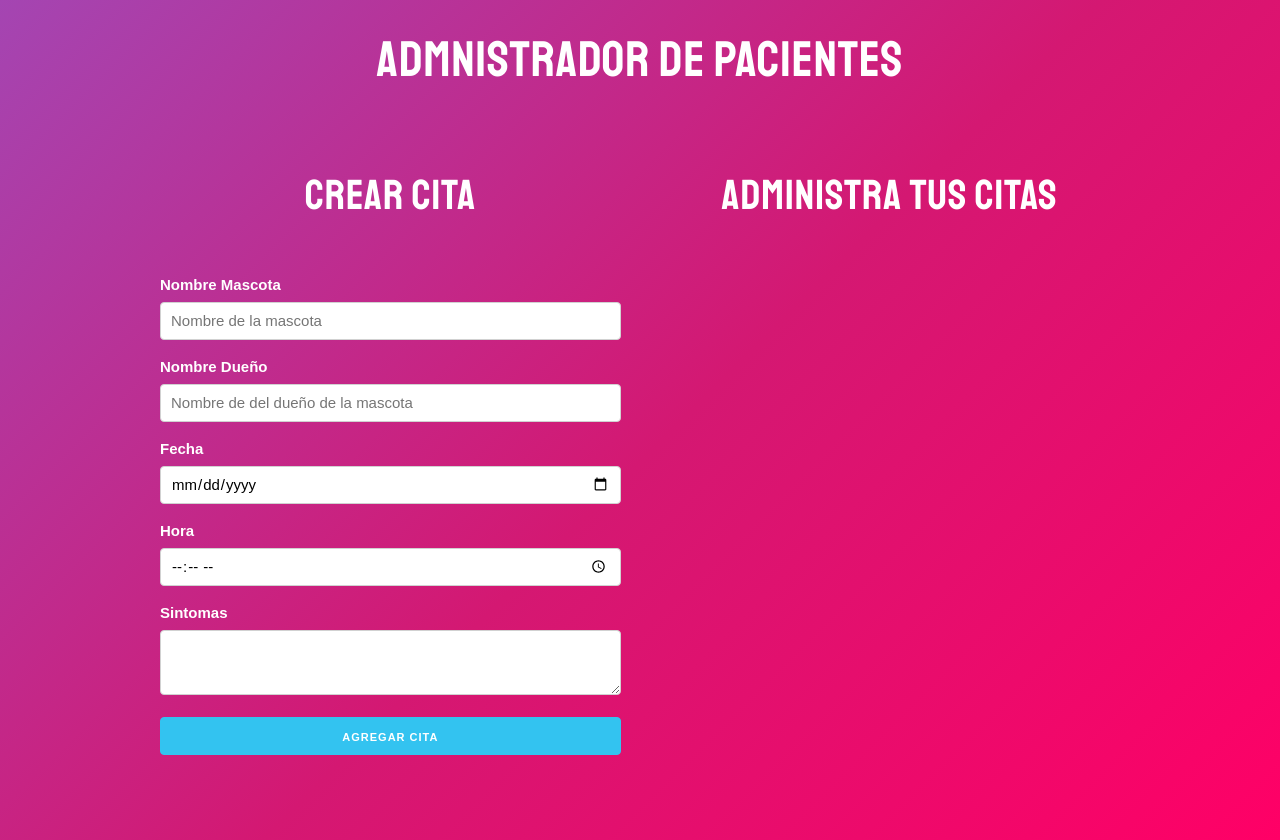
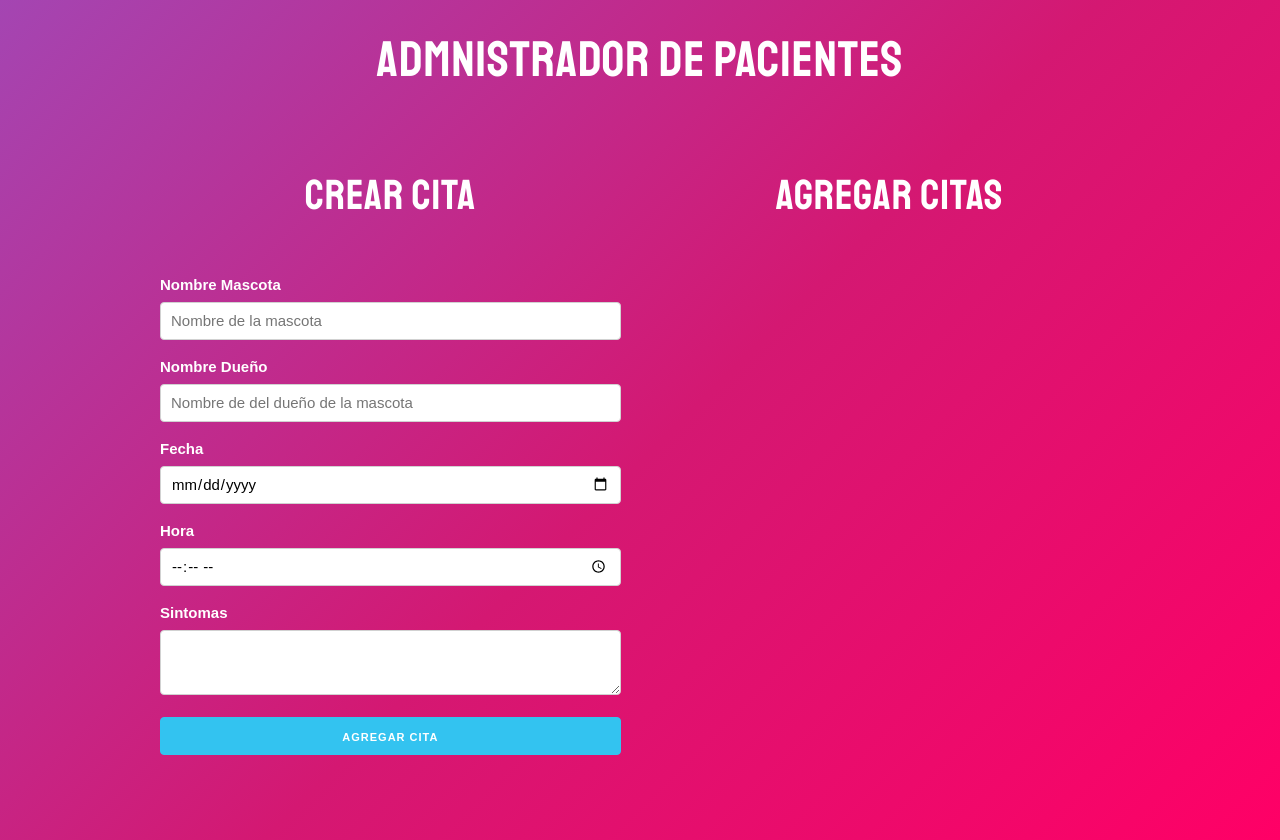
Before and after one commit to nicksiuxs/patient-manager, a React (Create React App) app: page / in a window 1280 px wide. Built offline with nearby package versions, Linux system fonts and the light colour scheme.

Commit message:
ADD: local storage was added

```diff
--- a/src/App.js
+++ b/src/App.js
@@ -1,11 +1,26 @@
-import React, {useState} from 'react';
+import React, {useState, useEffect} from 'react';
 import Form from './components/Formulario/Form';
 import Appointment from './components/Appointment/Appointment';
 
 function App() {
 
+  // Appointment in localstorage
+  let initialAppointments = JSON.parse(localStorage.getItem('citas'));
+  if(!initialAppointments){
+    initialAppointments = [];
+  }
+
   // Array of appointments
-  const[appointments, saveAppontiments] = useState([]);
+  const[appointments, saveAppontiments] = useState(initialAppointments);
+
+  // useEffect para realizar ciertas operaciones cuando el state cambia
+  useEffect(()=>{
+      if(initialAppointments){
+        localStorage.setItem('citas', JSON.stringify(appointments));
+      }else{
+        localStorage.setItem('citas', JSON.stringify([]))
+      }
+  }, [appointments]); //cada vez que cambien las citas se ejecutará el use effect
 
   // Function that takes the current appointments
   const addAppointment = appointment =>{
@@ -22,6 +37,10 @@ function App() {
     // save th new arry of appointments
     saveAppontiments(newAppointment);
    }
+
+  //  conditional message
+  const title = appointments.length===0 ? "Agregar citas" : "Administra tus citas";
+
   return (
     <div className="container">
       <h1>Admnistrador de pacientes</h1>
@@ -32,7 +51,7 @@ function App() {
           />
         </div>
         <div className="one-half column">
-          <h2>Administra tus citas</h2>
+          <h2>{title}</h2>
           {
             appointments.map(appointment=>(
               <Appointment
```
